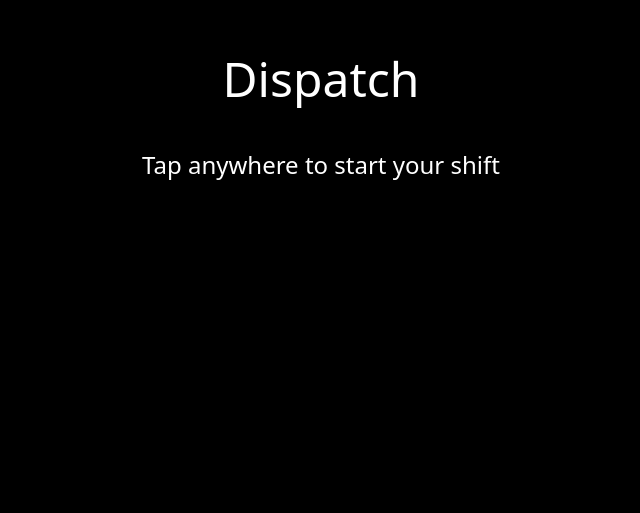
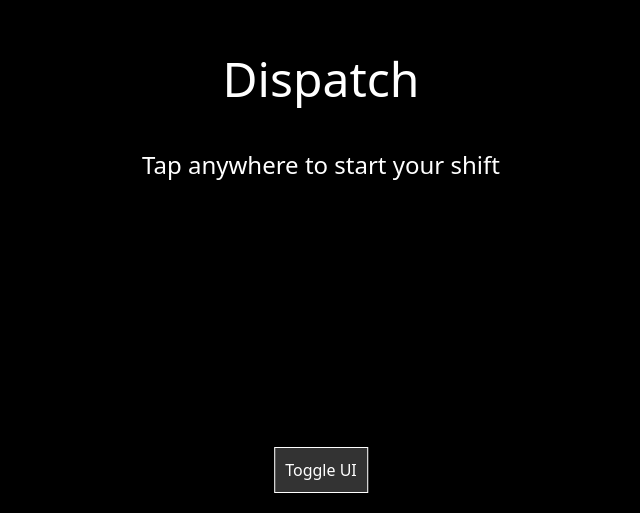
Before and after one commit to anna-wg/jam03, a Next.js app: page /jam03/ in a window 1280 px wide. Shown: the part 287-800 px from the top of the page, without its empty margins (319-959 px from the left). Built offline with nearby package versions, Linux system fonts and the light colour scheme.

Commit message:
toogle button for stage 1

```diff
--- a/app/page.tsx
+++ b/app/page.tsx
@@ -36,6 +36,7 @@ export default function BlindDispatch() {
   const [timeLeft, setTimeLeft] = useState(300); // 5 minutes in seconds
   const [currentCall, setCurrentCall] = useState<CallScenario | null>(null);
   const [selectedVehicle, setSelectedVehicle] = useState<VehicleType | null>(null);
+  const [debugMode, setDebugMode] = useState(false);
 
   const audioContextRef = useRef<AudioContext | null>(null);
   const touchStartRef = useRef<{ x: number; y: number } | null>(null);
@@ -344,6 +345,25 @@ export default function BlindDispatch() {
         touchAction: 'none'
       }}
     >
+      <button
+        onClick={() => setDebugMode(prev => !prev)}
+        style={{
+          position: 'absolute',
+          bottom: '20px',
+          left: '50%',
+          transform: 'translateX(-50%)',
+          zIndex: 1000,
+          padding: '10px',
+          backgroundColor: 'rgba(255, 255, 255, 0.2)',
+          border: '1px solid white',
+          color: 'white',
+          cursor: 'pointer'
+        }}
+      >
+        Toggle UI
+      </button>
+      {!debugMode && (
+        <>
           {/* Top bar with score and timer */}
           {gameStarted && (
             <div style={{
@@ -447,6 +467,8 @@ export default function BlindDispatch() {
               }} />
             </div>
           )}
+        </>
+      )}
     </main>
   );
 }
```
Lines whose indentation alone changed are shown as unchanged.
